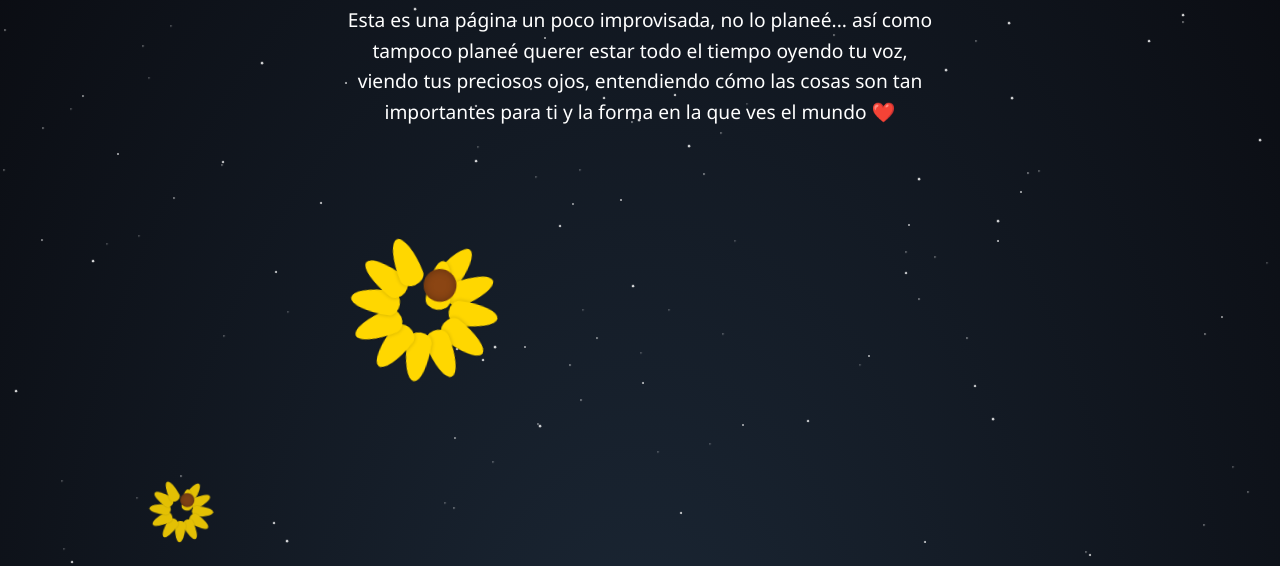
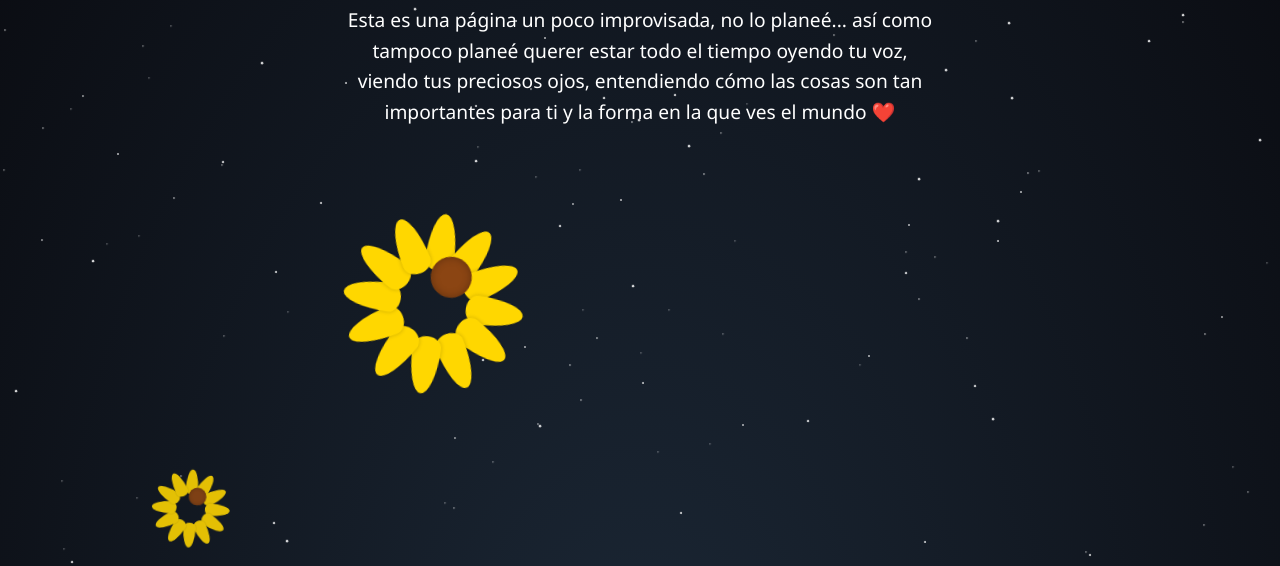
Before and after one commit to JETEK12/githubpage, a plain HTML site: page index.html in a window 1280 px wide. Shown: the part 237-803 px from the top of the page. Drawn offline with Linux system fonts and the light colour scheme.

Commit message:
Update index.html

```diff
--- a/index.html
+++ b/index.html
@@ -35,67 +35,70 @@
     /* --- GIRASOLES CORREGIDOS --- */
     .sunflower {
         position: absolute;
-        bottom: -100px;
-        width: 120px;
-        height: 120px;
+        bottom: -100px; /* Empiezan más abajo para que el crecimiento sea más visible */
+        width: 140px; /* Tamaño base más grande */
+        height: 140px;
         animation: growAndSway 8s linear forwards;
-        transform-origin: center bottom;
+        transform-origin: center bottom; /* Para que crezca desde abajo */
     }
 
     .sunflower .petal {
         position: absolute;
-        width: 30px;
-        height: 60px;
-        background: #FFD700;
-        border-radius: 50% / 80% 80% 20% 20%;
+        width: 35px; /* Pétalo más grande */
+        height: 70px; /* Pétalo más grande */
+        background: #FFD700; /* Amarillo girasol, un poco más brillante */
+        border-radius: 50% / 80% 80% 20% 20%; /* Forma de pétalo más natural */
         top: 50%;
         left: 50%;
-        transform-origin: center bottom;
-        margin-left: -15px;
-        margin-top: -30px;
-        box-shadow: 0 0 5px rgba(0,0,0,0.2);
+        transform-origin: center bottom; /* Gira desde la base del pétalo */
+        margin-left: -17.5px; /* Centrar el pétalo */
+        margin-top: -35px; /* Ajustar posición vertical */
+        box-shadow: 0 0 5px rgba(0,0,0,0.2); /* Sombra sutil para profundidad */
     }
 
-    .petal:nth-child(1)  { transform: translateX(-50%) rotate(0deg) translateY(-30px); }
-    .petal:nth-child(2)  { transform: translateX(-50%) rotate(30deg) translateY(-30px); }
-    .petal:nth-child(3)  { transform: translateX(-50%) rotate(60deg) translateY(-30px); }
-    .petal:nth-child(4)  { transform: translateX(-50%) rotate(90deg) translateY(-30px); }
-    .petal:nth-child(5)  { transform: translateX(-50%) rotate(120deg) translateY(-30px); }
-    .petal:nth-child(6)  { transform: translateX(-50%) rotate(150deg) translateY(-30px); }
-    .petal:nth-child(7)  { transform: translateX(-50%) rotate(180deg) translateY(-30px); }
-    .petal:nth-child(8)  { transform: translateX(-50%) rotate(210deg) translateY(-30px); }
-    .petal:nth-child(9)  { transform: translateX(-50%) rotate(240deg) translateY(-30px); }
-    .petal:nth-child(10) { transform: translateX(-50%) rotate(270deg) translateY(-30px); }
-    .petal:nth-child(11) { transform: translateX(-50%) rotate(300deg) translateY(-30px); }
-    .petal:nth-child(12) { transform: translateX(-50%) rotate(330deg) translateY(-30px); }
+    /* Posicionar los 12 pétalos en círculo */
+    /* Cada pétalo se rota y luego se traslada hacia afuera desde el centro */
+    .petal:nth-child(1)  { transform: translateX(-50%) rotate(0deg) translateY(-40px); }
+    .petal:nth-child(2)  { transform: translateX(-50%) rotate(30deg) translateY(-40px); }
+    .petal:nth-child(3)  { transform: translateX(-50%) rotate(60deg) translateY(-40px); }
+    .petal:nth-child(4)  { transform: translateX(-50%) rotate(90deg) translateY(-40px); }
+    .petal:nth-child(5)  { transform: translateX(-50%) rotate(120deg) translateY(-40px); }
+    .petal:nth-child(6)  { transform: translateX(-50%) rotate(150deg) translateY(-40px); }
+    .petal:nth-child(7)  { transform: translateX(-50%) rotate(180deg) translateY(-40px); }
+    .petal:nth-child(8)  { transform: translateX(-50%) rotate(210deg) translateY(-40px); }
+    .petal:nth-child(9)  { transform: translateX(-50%) rotate(240deg) translateY(-40px); }
+    .petal:nth-child(10) { transform: translateX(-50%) rotate(270deg) translateY(-40px); }
+    .petal:nth-child(11) { transform: translateX(-50%) rotate(300deg) translateY(-40px); }
+    .petal:nth-child(12) { transform: translateX(-50%) rotate(330deg) translateY(-40px); }
 
     .sunflower .center {
         position: absolute;
-        width: 40px;
-        height: 40px;
-        background: #8B4513;
+        width: 50px; /* Centro más grande */
+        height: 50px; /* Centro más grande */
+        background: #8B4513; /* Marrón más oscuro */
         border-radius: 50%;
         top: 50%;
         left: 50%;
         transform: translate(-50%, -50%);
-        z-index: 10;
-        box-shadow: inset 0 0 10px rgba(0,0,0,0.3);
+        z-index: 10; /* Aseguramos que el centro esté SIEMPRE encima de los pétalos */
+        box-shadow: inset 0 0 10px rgba(0,0,0,0.3); /* Sombra interior para profundidad */
     }
 
+    /* Animación para que los girasoles crezcan y se balanceen */
     @keyframes growAndSway {
         0% {
             transform: translateY(0) scale(0);
             opacity: 0;
         }
-        20% {
+        20% { /* Un poco de retraso en el crecimiento inicial */
             opacity: 1;
         }
         50% {
-            transform: translateY(-50vh) scale(1) rotateZ(10deg);
+            transform: translateY(-50vh) scale(1) rotateZ(10deg); /* Usamos rotateZ */
             opacity: 1;
         }
         100% {
-            transform: translateY(-100vh) scale(1.2) rotateZ(-10deg);
+            transform: translateY(-100vh) scale(1.2) rotateZ(-10deg); /* Usamos rotateZ */
             opacity: 0;
         }
     }
@@ -173,15 +176,19 @@
         const sunflower = document.createElement('div');
         sunflower.classList.add('sunflower');
 
+        // **IMPORTANTE**: Crear los pétalos PRIMERO
+        for (let i = 0; i < 12; i++) {
+            const petalDiv = document.createElement('div');
+            petalDiv.classList.add('petal');
+            // Aquí no necesitamos una clase específica para cada pétalo en JS,
+            // ya que CSS usa :nth-child(n) para rotarlos.
+            sunflower.appendChild(petalDiv);
+        }
+
+        // Y el centro DESPUÉS de todos los pétalos para que siempre esté encima
         const centerDiv = document.createElement('div');
         centerDiv.classList.add('center');
         sunflower.appendChild(centerDiv);
-
-        for (let i = 0; i < 12; i++) {
-            const petalDiv = document.createElement('div');
-            petalDiv.classList.add('petal');
-            sunflower.appendChild(petalDiv);
-        }
 
         sunflower.style.left = (Math.random() * 90 + 5) + 'vw';
         sunflower.style.animationDuration = (Math.random() * 5 + 7) + 's';
```
